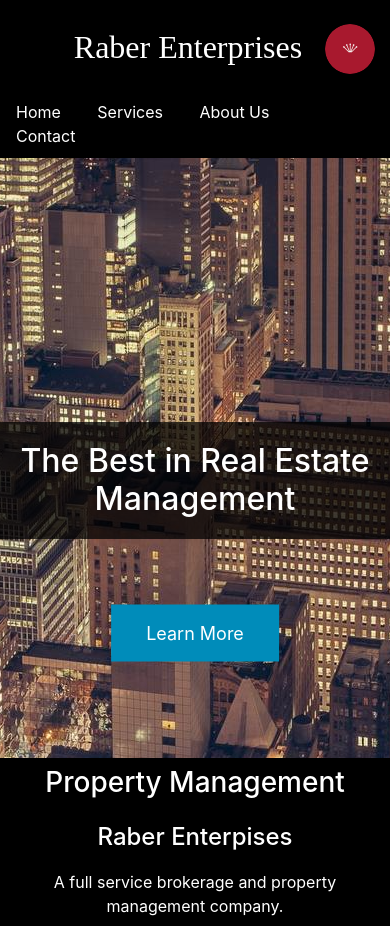
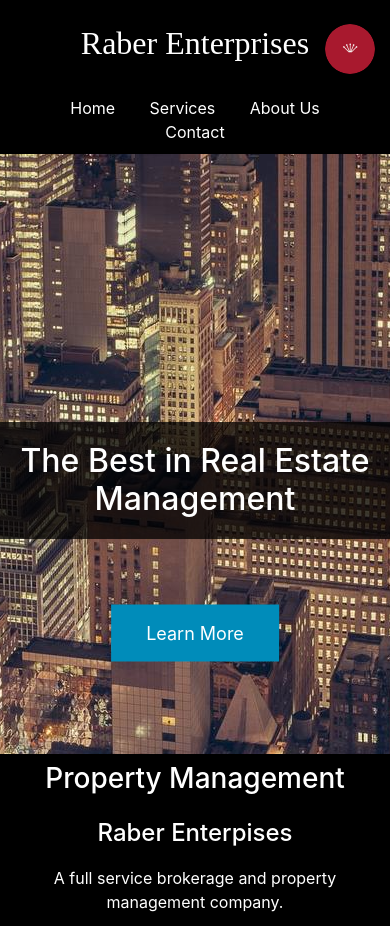
Before and after one commit to JustinSteinberg/raberenterprises, a plain HTML site: page index.html in a window 390 px wide. Shown: the top 926 px of the page. Drawn offline with nearby package versions, Linux system fonts and the light colour scheme.

Commit message:
Adding more padding changes between computer and mobile navbar styles

```diff
--- a/Raberstyle.css
+++ b/Raberstyle.css
@@ -71,18 +71,19 @@ h2, h3, h4 {
 	height: auto;
 }
 
+
 @media only screen and (max-width: 600px) {
 	#social-media {
 		display: none;
 	}
 
 	nav{
-		padding: 14px 14px 30px 0;
+		padding: 10px 10px 30px 10px;
 	}
 
 
 	#nav-links li{
-		padding: 2px;
+		padding: 1px;
 		text-align: center;
 	}
 
@@ -98,6 +99,11 @@ h2, h3, h4 {
 		width: 50px;
 		height: auto;
 	}
+
+	.nav-row{
+		text-align: center;
+	}
+
 }
 
 .nav-row{
```
